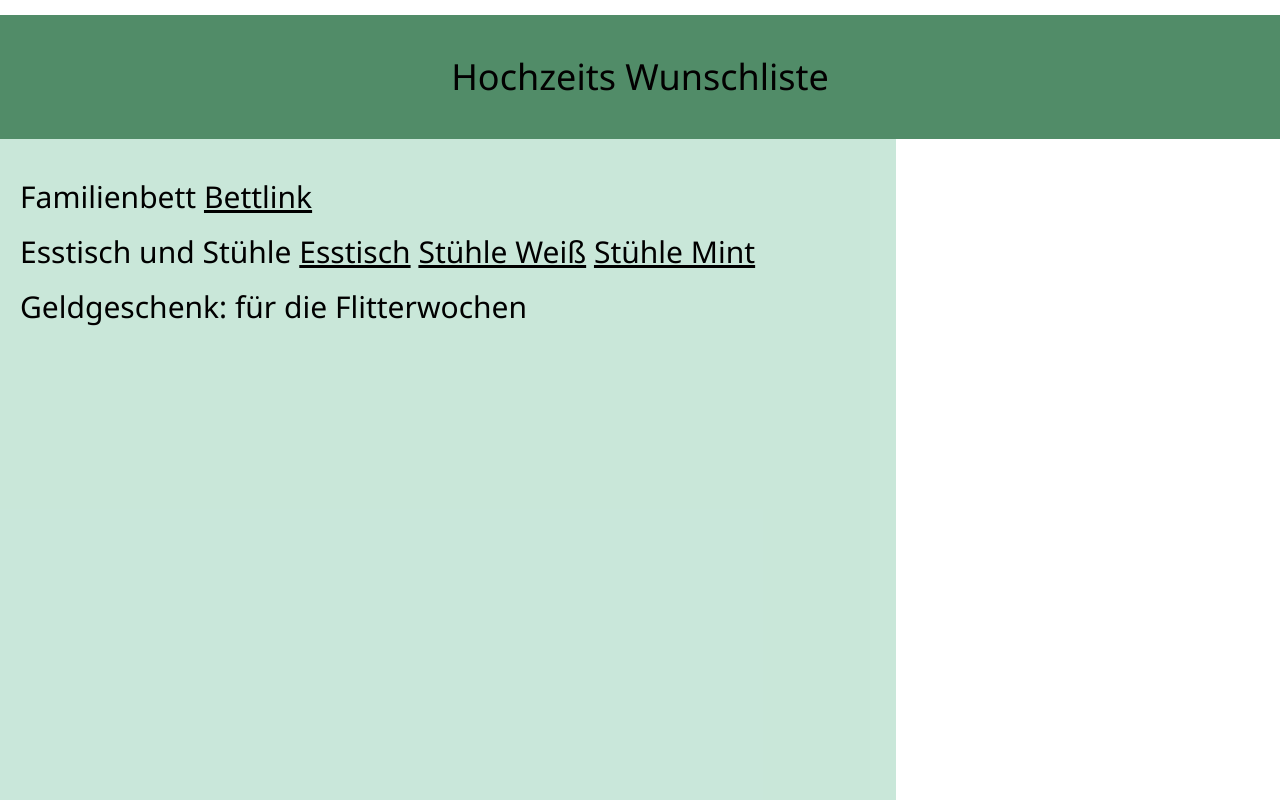
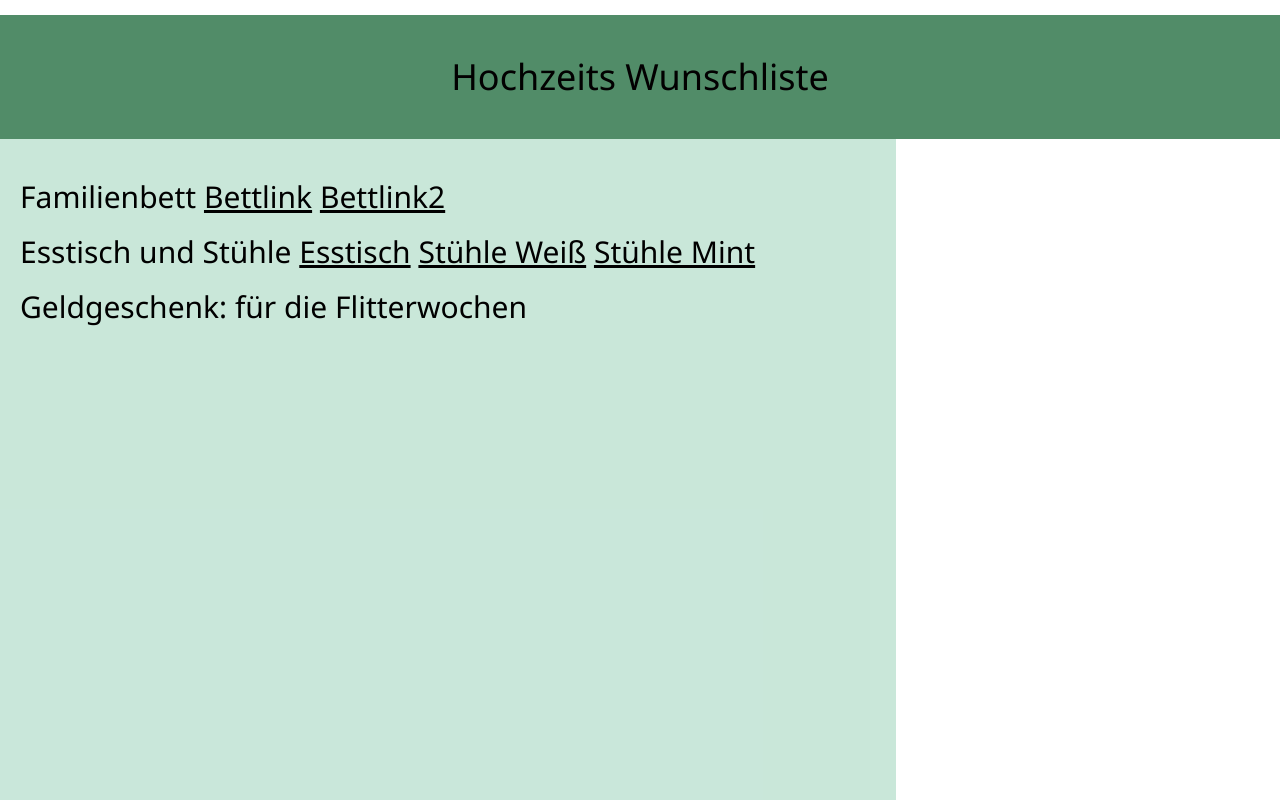
Before and after one commit to RobMil91/RobMil91.github.io, a plain HTML site: page Hochzeit.html in a window 1280 px wide. Shown: the top 800 px of the page. Drawn offline with nearby package versions, Linux system fonts and the light colour scheme.

Commit message:
updating bett link2

```diff
--- a/Hochzeit.html
+++ b/Hochzeit.html
@@ -103,7 +103,7 @@
 
       <article>
 
-        <p> <h2>Familienbett <a href="https://www.familienbett.at/familienbett-270x200-pico-dunkel-gewachst">Bettlink</a>
+        <p> <h2>Familienbett <a href="https://www.familienbett.at/familienbett-270x200-pico-dunkel-gewachst">Bettlink</a> <a href="https://www.betten.de/schubkasten-balkenbett-fichte-rustikale-maserung-barup.html?1215-0054-004&cpkey=HLmTT1yHxCz-sDwz2Ve8f85T_PKEZo7jbH7JIToTjZwkp8Ys1yVMUFTQD0UKVYOHbQOkH-Xt1Vfyd0vldpU1FQ~~&gclid=EAIaIQobChMI6tm8_-mhgAMVg4toCR1MMQndEAQYAyABEgKkZvD_BwE">Bettlink2</a>
              <h2>Esstisch und Stühle <a href="https://www.home24.de/produkt/esstisch-fjord-iv-kiefer-massiv-kiefer-weiss-kiefer-bernstein-140-x-90-cm">Esstisch</a>
                     <a href="https://www.home24.de/produkt/esszimmerstuhl-bergen-2er-set-kiefer-massiv-kiefer-weiss-kiefer-bernstein">Stühle Weiß</a>
                     <a href="https://www.home24.de/produkt/armlehnenstuhl-nicholas-webstoff-cors-mintgrau-2er-set"> Stühle Mint</a>
```
